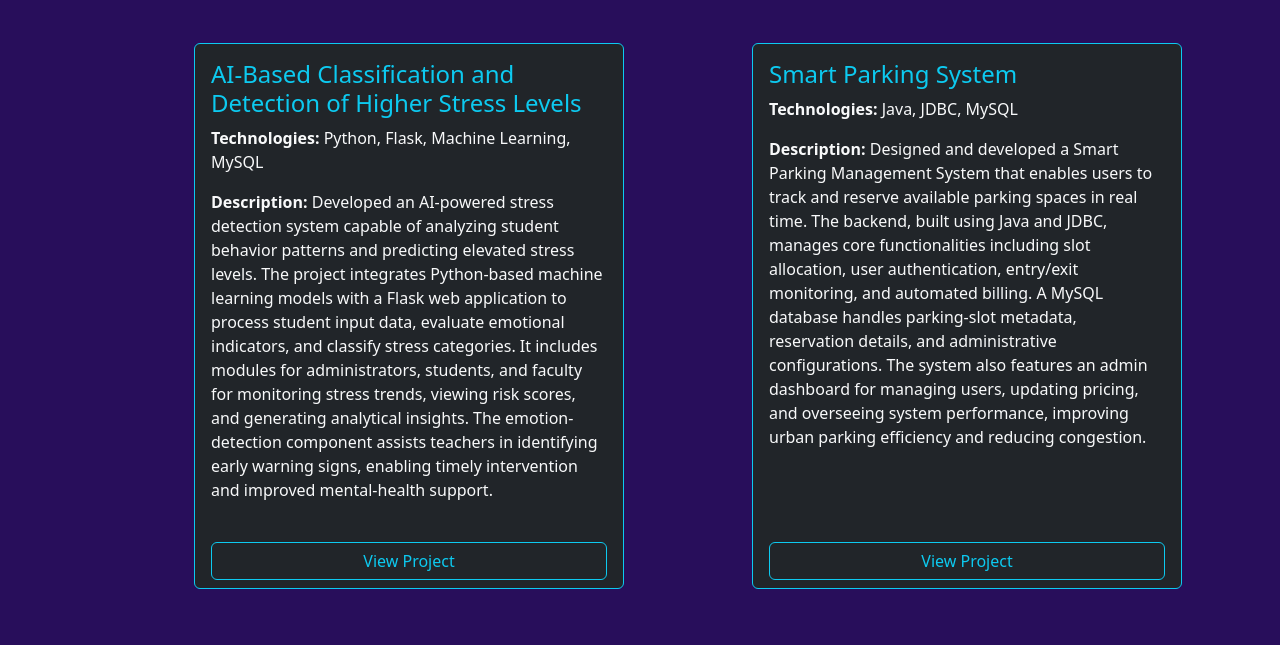
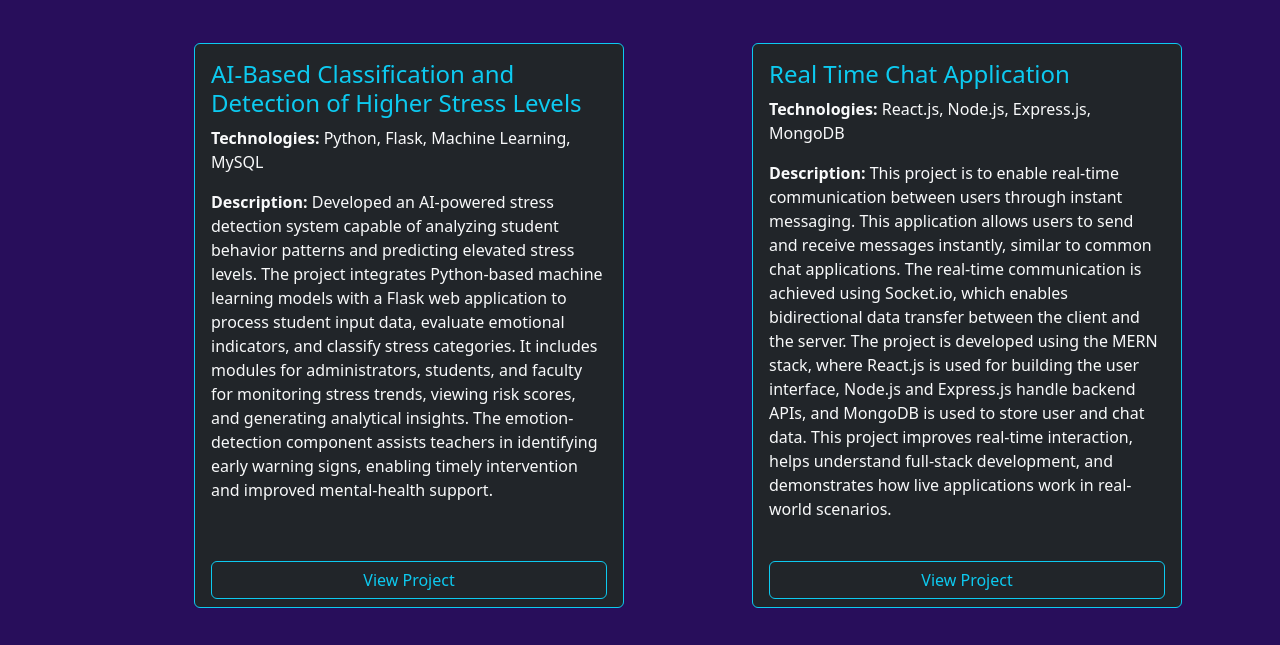
Before and after one commit to Deepalakshmi303/Portfolio-Website, a plain HTML site: page project.html in a window 1280 px wide. Shown: the part 155-800 px from the top of the page. Drawn offline with nearby package versions, Linux system fonts and the light colour scheme.

Commit message:
Update project descriptions and links in HTML

```diff
--- a/project.html
+++ b/project.html
@@ -40,27 +40,41 @@
         <div class="card-body">
           <h4 class="card-title text-info">AI-Based Classification and Detection of Higher Stress Levels</h4>
           <p><b>Technologies:</b> Python, Flask, Machine Learning, MySQL</p>
-          <p><b>Description:</b> Developed an AI-powered stress detection system capable of analyzing student behavior patterns and predicting elevated stress levels. The project integrates Python-based machine learning models with a Flask web application to process student input data, evaluate emotional indicators, and classify stress categories. It includes modules for administrators, students, and faculty for monitoring stress trends, viewing risk scores, and generating analytical insights. The emotion-detection component assists teachers in identifying early warning signs, enabling timely intervention and improved mental-health support.</p>
+          <p><b>Description:</b> Developed an AI-powered stress detection system capable of analyzing student behavior patterns
+            and predicting elevated stress levels. The project integrates Python-based machine learning models with a Flask web
+            application to process student input data, evaluate emotional indicators, and classify stress categories.
+            It includes modules for administrators, students, and faculty for monitoring stress trends, viewing risk scores,
+            and generating analytical insights. The emotion-detection component assists teachers in identifying early warning signs,
+            enabling timely intervention and improved mental-health support.</p>
         </div>
         <div class="card-footer bg-transparent border-0">
-          <a href="#" class="btn btn-outline-info w-100">View Project</a>
+          <a href="https://github.com/Deepalakshmi303/AI-Based-Classification-and-Detection-of-Higher-Stress-Levels-in-Schools-Students-.git" class="btn btn-outline-info w-100">View Project</a>
         </div>
       </div>
     </div>
     <div class="col-md-6 col-sm-12" data-aos="fade-up" data-aos-delay="100">
       <div class="card bg-dark text-light h-100 border-info">
         <div class="card-body">
-          <h4 class="card-title text-info">Smart Parking System</h4>
-          <p><b>Technologies:</b> Java, JDBC, MySQL</p>
-          <p><b>Description:</b> Designed and developed a Smart Parking Management System that enables users to track and reserve available parking spaces in real time. The backend, built using Java and JDBC, manages core functionalities including slot allocation, user authentication, entry/exit monitoring, and automated billing. A MySQL database handles parking-slot metadata, reservation details, and administrative configurations. The system also features an admin dashboard for managing users, updating pricing, and overseeing system performance, improving urban parking efficiency and reducing congestion.</p>
+          <h4 class="card-title text-info">Real Time Chat Application</h4>
+          <p><b>Technologies:</b> React.js, Node.js, Express.js, MongoDB</p>
+          <p><b>Description:</b>  This project is to enable real-time communication between
+users through instant messaging. This application allows users to send and receive messages
+instantly, similar to common chat applications.  The real-time communication is achieved
+using Socket.io, which enables bidirectional data transfer between the client and the server.
+The project is developed using the MERN stack, where React.js is used for building the user
+interface, Node.js and Express.js handle backend APIs, and MongoDB is used to store user and
+chat data. This project improves real-time interaction, helps understand full-stack development,
+and demonstrates how live applications work in real-world scenarios.
+</p>
         </div>
         <div class="card-footer bg-transparent border-0">
-          <a href="#" class="btn btn-outline-info w-100">View Project</a>
+          <a href="https://github.com/Deepalakshmi303/-Realtime-Chat-App-MERN-.git" class="btn btn-outline-info w-100">View Project</a>
         </div>
       </div>
     </div>
   </div>
 </div>
+
 
     <script src="https://cdn.jsdelivr.net/npm/bootstrap@5.3.2/dist/js/bootstrap.bundle.min.js"></script>
     <script src="https://unpkg.com/aos@2.3.1/dist/aos.js"></script>
```
